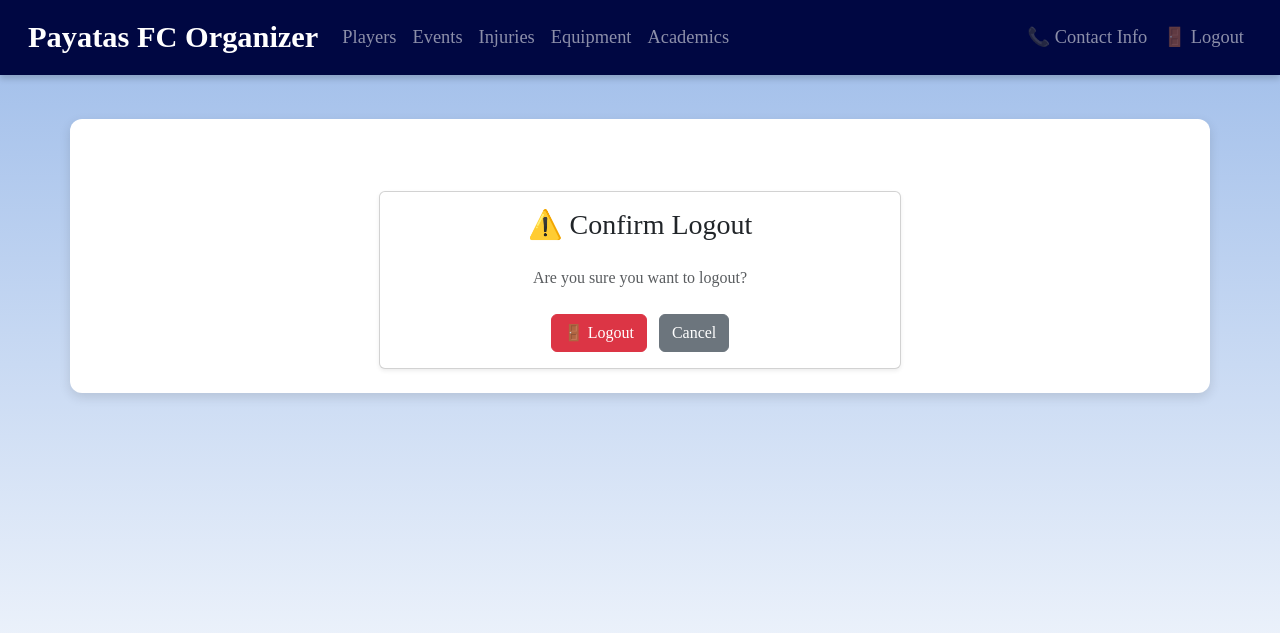
After one commit to fenixdaphoenix/Football-Database-Tracker-v2, a Django app: page /players/logout/ in a window 1280 px wide. The commit adds this page. Shown: the top 633 px of the page. Run offline with Django 5.2, Linux system fonts and the light colour scheme; the visitor is signed in with stand-in values (Sample User, id 1); some web fonts are replaced.

Commit message:
Add logout confirmation and logout button to navbar

```diff
--- a/main/templates/base.html
+++ b/main/templates/base.html
@@ -65,6 +65,9 @@
         <li class="nav-item">
           <a class="nav-link" href="{% url 'contact_info' %}">📞 Contact Info</a>
         </li>
+        <li class="nav-item">
+          <a class="nav-link" href="{% url 'logout' %}">🚪 Logout</a>
+        </li>
       </ul>
     </div>
   </div>
--- /dev/null
+++ b/main/templates/logout_confirm.html
@@ -0,0 +1,21 @@
+{% extends "base.html" %}
+
+{% block content %}
+<div class="container mt-5">
+    <div class="row justify-content-center">
+        <div class="col-md-6">
+            <div class="card shadow-sm">
+                <div class="card-body text-center">
+                    <h3 class="mb-4">⚠️ Confirm Logout</h3>
+                    <p class="text-muted mb-4">Are you sure you want to logout?</p>
+                    <form method="POST">
+                        {% csrf_token %}
+                        <button type="submit" class="btn btn-danger me-2">🚪 Logout</button>
+                        <a href="{% url 'home' %}" class="btn btn-secondary">Cancel</a>
+                    </form>
+                </div>
+            </div>
+        </div>
+    </div>
+</div>
+{% endblock %}
--- a/main/urls.py
+++ b/main/urls.py
@@ -5,7 +5,7 @@ from main import views as main_views
 
 urlpatterns = [
     path('login/', auth_views.LoginView.as_view(template_name='login.html'), name='login'),
-    path('logout/', auth_views.LogoutView.as_view(next_page='login'), name='logout'),
+    path('logout/', main_views.logout_confirm, name='logout'),
 
     path('', main_views.home, name='home'),
     path('add-admin/', main_views.add_admin, name='add_admin'),
--- a/main/views.py
+++ b/main/views.py
@@ -2,6 +2,7 @@ from django.contrib.auth.decorators import login_required
 from django.shortcuts import render, get_object_or_404, redirect
 from django.contrib.auth.models import User
 from django.contrib.auth.decorators import user_passes_test
+from django.contrib.auth import logout
 from django import forms
 import json
 from datetime import date, timedelta
@@ -29,6 +30,14 @@ from .models import Contact
 from .forms import ContactForm
 from django.db.models import Sum
 import re
+
+@login_required
+def logout_confirm(request):
+    if request.method == "POST":
+        logout(request)
+        messages.success(request, "You have been logged out.")
+        return redirect('login')
+    return render(request, 'logout_confirm.html')
 
 @user_passes_test(lambda u: u.is_superuser)
 def add_admin(request):
```
